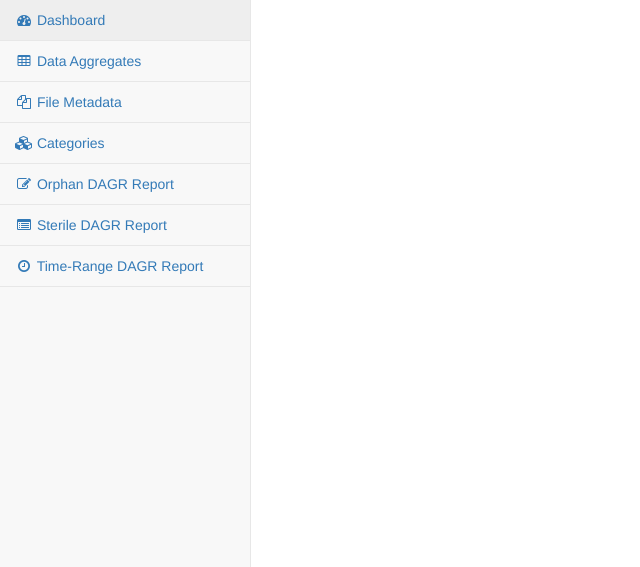
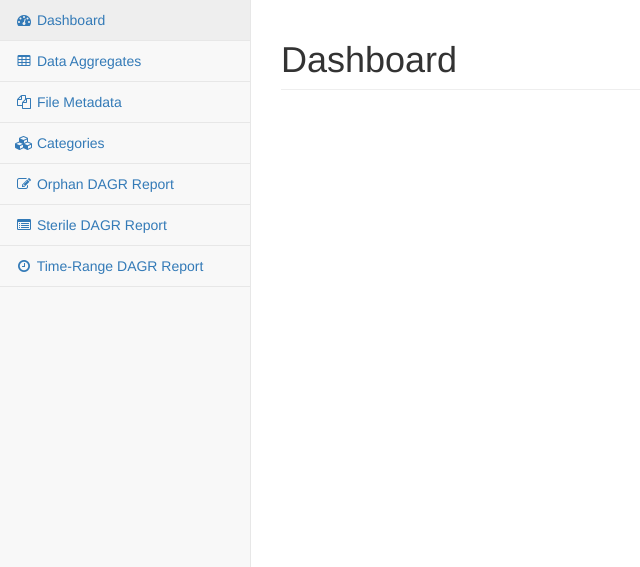
Before and after one commit to JPeterson462/CMSC424-Project, a Django app: page /mmda/ in a window 1280 px wide. Shown: the part 51-618 px from the top of the page, without its empty margins (0-640 px from the left). Run offline with Django 3.2, Linux system fonts and the light colour scheme; parts of the project's set-up code (start-up, migrations or seed data) failed here and were passed over; some libraries are stand-ins or nearby versions.

Commit message:
KW: Added header to dashboard

```diff
--- a/web/mmda/templates/mmda/index.html
+++ b/web/mmda/templates/mmda/index.html
@@ -3,3 +3,11 @@
 {% load static %}
 
 {% block title %}Multi-Media Data Aggregator{% endblock %}
+
+{% block content %}
+    <div class="row">
+        <div class="col-lg-12">
+            <h1 class="page-header">Dashboard</h1>
+        </div>
+    </div>
+{% endblock content %}
```
